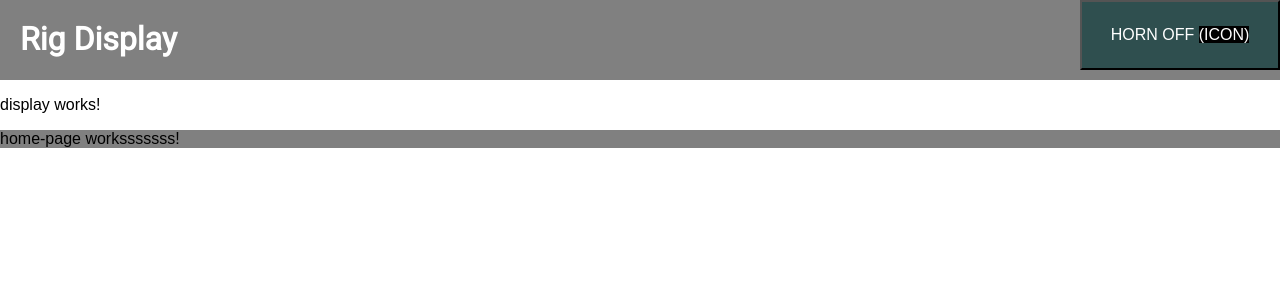
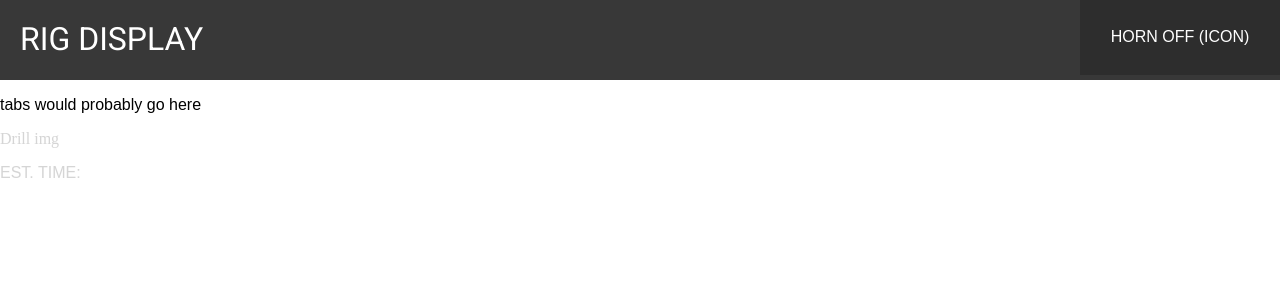
Before and after one commit to andreajaneyee/unearthed2017, an Angular app: page /home in a window 1280 px wide. Shown: the top 300 px of the page. Built offline with nearby package versions, Linux system fonts and the light colour scheme.

Commit message:
added several divs to hompage and tried to change their background colour

```diff
--- a/src/app/app.module.ts
+++ b/src/app/app.module.ts
@@ -9,6 +9,7 @@ import { HomePageComponent } from './home-page/home-page.component';
 import { HeaderComponent } from './header/header.component';
 import { FooterComponent } from './footer/footer.component';
 import { DisplayComponent } from './display/display.component';
+import { DrillImgComponent } from './drill-img/drill-img.component';
 
 @NgModule({
   declarations: [
@@ -16,7 +17,8 @@ import { DisplayComponent } from './display/display.component';
     HomePageComponent,
     HeaderComponent,
     FooterComponent,
-    DisplayComponent
+    DisplayComponent,
+    DrillImgComponent
   ],
   imports: [
     BrowserModule,
--- a/src/app/display/display.component.html
+++ b/src/app/display/display.component.html
@@ -1,3 +1,3 @@
 <p>
-  display works!
+  tabs would probably go here
 </p>
--- /dev/null
+++ b/src/app/drill-img/drill-img.component.css
@@ -0,0 +1,3 @@
+div {
+    font-family: cursive;
+}
--- /dev/null
+++ b/src/app/drill-img/drill-img.component.html
@@ -0,0 +1,3 @@
+<div>
+    <p>Drill img</p>
+</div>
--- /dev/null
+++ b/src/app/drill-img/drill-img.component.ts
@@ -0,0 +1,15 @@
+import { Component, OnInit } from '@angular/core';
+
+@Component({
+  selector: 'app-drill-img',
+  templateUrl: './drill-img.component.html',
+  styleUrls: ['./drill-img.component.css']
+})
+export class DrillImgComponent implements OnInit {
+
+  constructor() { }
+
+  ngOnInit() {
+  }
+
+}
--- a/src/app/header/header.component.scss
+++ b/src/app/header/header.component.scss
@@ -1,27 +1,34 @@
 //Google fonts
 @import url('https://fonts.googleapis.com/css?family=Roboto');
+
+$icon-path: '/../img/mute-sound.png  ';
+$primary-font: 'Roboto', sans-serif;
 
 div.wrapper {
     display: flex;
     flex-direction: row;
     justify-content: space-between;
-    background-color: grey;
+    background-color: #383838;
     color: white;
+    font-family: $primary-font;
     h1.header {
-        font-family: 'Roboto', sans-serif;
+        text-transform: uppercase;
+        font-weight: lighter;
         padding: 0 0 0 20px;
     }
     button {
         width: 200px;
-        height: 70px;
-        background-color: darkslategrey;
+        height: 75px;
+        background-color: #2d2d2d;
         text-transform: uppercase;
         color: white;
+        border: none;
+
         span.horn-icon {
-            background-color: black;
             width: 50px;
             height: 50px;
             color: white;
+            background: url(#{$icon-path}/../img/mute-sound.png) repeat-x fixed 0 0;
         }
     }
 }
--- a/src/app/home-page/home-page.component.html
+++ b/src/app/home-page/home-page.component.html
@@ -1,5 +1,9 @@
 <app-header></app-header>
 <app-display></app-display>
-<p>
-    home-page worksssssss!
-</p>
+<div class="background">
+    <div class="container">
+        <app-drill-img></app-drill-img>
+        <p>EST. TIME:</p>
+    </div>
+
+</div>
--- a/src/app/home-page/home-page.component.scss
+++ b/src/app/home-page/home-page.component.scss
@@ -1,3 +1,17 @@
-p {
-    background-color: grey;
+//Google fonts
+@import url('https://fonts.googleapis.com/css?family=Roboto');
+
+$primary-font: 'Roboto', sans-serif;
+
+.background {
+    background-color: #FFF;
+    opacity: 80%;
+    width: 40%;
+    height: 60vh;
+
 }
+
+.container {
+    background-color: #FFF;
+    opacity: 20%;
+}
```
Also changed, not shown: src/app/img/mute-sound.png (added), 1 other file (tests, documents, lock files or other folders).
